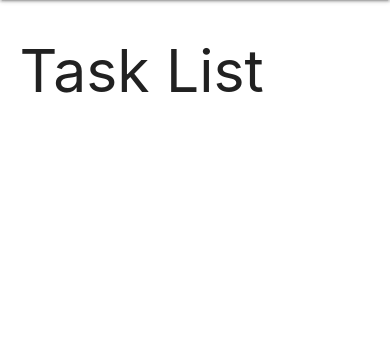
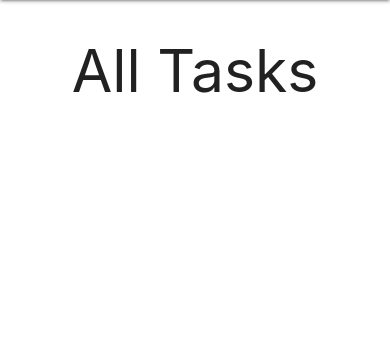
Before and after one commit to rsraj9980/urwy, a Django app: page /tasks/ in a window 390 px wide. Shown: the part 56-420 px from the top of the page. Run offline with Django 3.2, Linux system fonts and the light colour scheme; the visitor is signed in with stand-in values (Sample User, id 1); data that the repository does not hold is empty; some libraries are stand-ins or nearby versions.

Commit message:
Center Headers

```diff
--- a/main_app/static/css/index.css
+++ b/main_app/static/css/index.css
@@ -84,6 +84,10 @@ nav {
     height: 2rem;
 }
 
+h1, h3 {
+    display: flex;
+    justify-content: center;
+}
 
 @media only screen and (max-width: 1024px) {
     #home-page {
@@ -148,4 +152,8 @@ nav {
         display: grid;
         justify-content: center;
     }
+    h1, h3 {
+        display: flex;
+        justify-content: center;
+    }
 }
--- a/main_app/templates/tasks/bid.html
+++ b/main_app/templates/tasks/bid.html
@@ -1,6 +1,6 @@
 {% extends 'base.html' %} {% block content %}
 
-<h1>Task Details</h1>
+<h1>Task Bidding Page</h1>
 
 <div class="row">
 
@@ -15,7 +15,6 @@
         </div>
         <hr>
         <div class="row">
-
                 <h3>Categories</h3>
                 {% for category in task.categories.all %}
                 <div class="card">
@@ -29,6 +28,7 @@
 
             <!-- Available toys will come after this line -->
         </div>
+        <h3>Bids</h3>
         <div class="card">
             <table class="highlight">
                 <thead>
@@ -47,7 +47,7 @@
                 </tbody>
             </table>
         </div>
-        <h2>Bids</h2>
+        <h3>Add Your Bid</h3>
         <div class="card">
             <form action="{% url 'add_bid' task.id %}" method="POST">
                 {% csrf_token %} {{ bidding_form.as_p }}
--- a/main_app/templates/tasks/index.html
+++ b/main_app/templates/tasks/index.html
@@ -1,6 +1,6 @@
 {% extends 'base.html' %} {% block content %}
 
-<h1>Task List</h1>
+<h1>All Tasks</h1>
 
 {% for task in tasks %}
 <a href="{% url 'bids_detail' task.id %}">
--- a/main_app/templates/tasks/mytasks.html
+++ b/main_app/templates/tasks/mytasks.html
@@ -1,6 +1,6 @@
 {% extends 'base.html' %} {% block content %}
 
-<h1>Task List</h1>
+<h1>My Tasks</h1>
 
 {% for task in tasks %}
 <a href="{% url 'detail' task.id %}">
```
